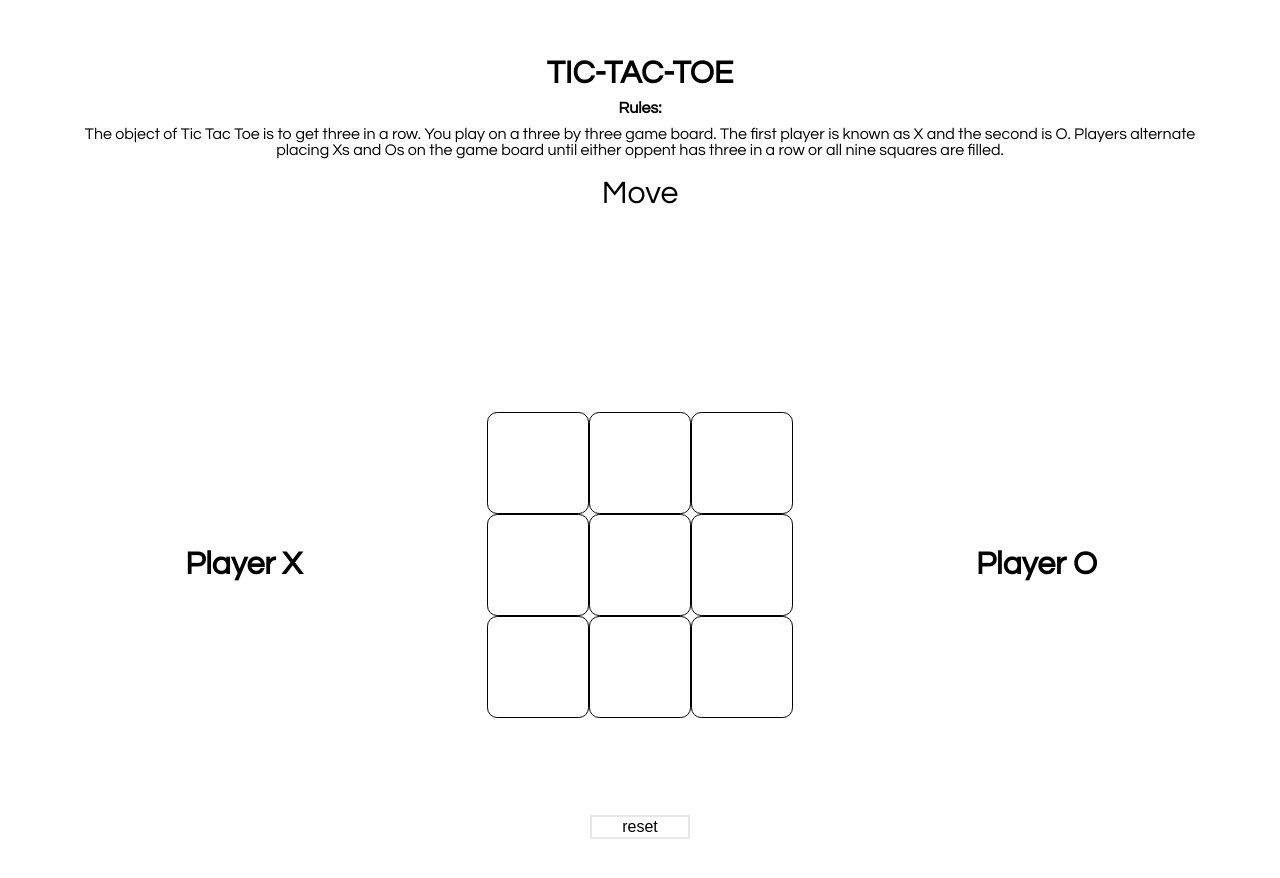
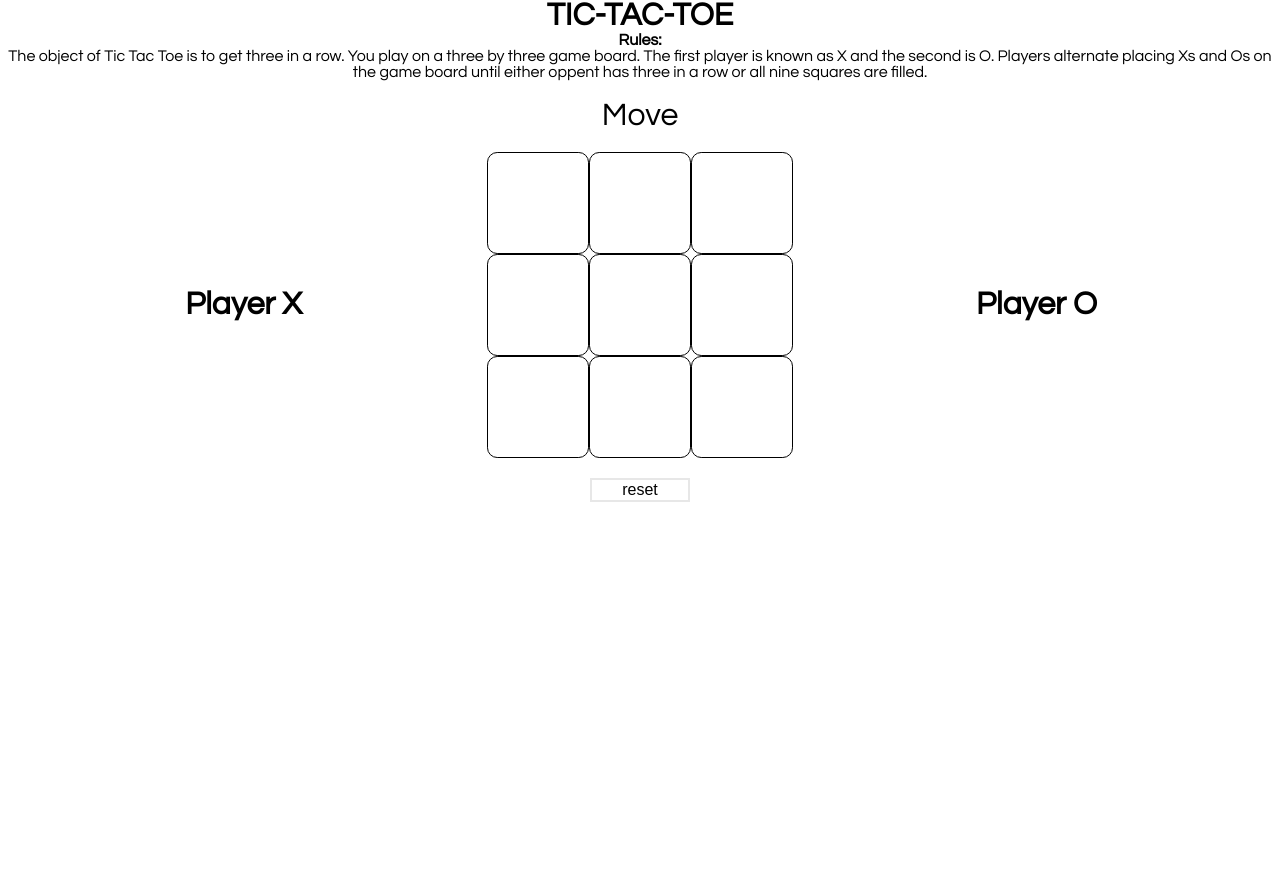
Before and after one commit to arieltsq/TicTacToe, a plain HTML site: page index.html in a window 1280 px wide. After the commit the page ends 800 px from the top, so only its background shows below. Drawn offline with nearby package versions, Linux system fonts and the light colour scheme.

Commit message:
udpated css

```diff
--- a/style.css
+++ b/style.css
@@ -2,9 +2,10 @@
 
 body{
   font-family: Century Gothic;
+  height:100%;
+  width:100%;
   display: flex;
   flex-direction: column;
-  flex:6;
   flex-wrap:wrap;
 }
 
@@ -15,18 +16,20 @@ h1{
 }
 
 #top{
-  /*flex: 1 0 100px;*/
+
   /*border:1px solid black;*/
   display: flex;
   flex-direction: column;
   align-items: center;
-  padding: 4.5%;
-  height:200px;
+  /*padding: 4.5%;*/
+  /*flex: 1 0 200px;*/
+  flex-wrap:wrap;
+  /*height:200px;*/
   }
 #middle{
 
   /*border:1px solid black;*/
-  /*flex:1 0 500px;*/
+  flex:1 0 300px;
   display: flex;
   flex-direction: row;
   align-items: center;
@@ -103,6 +106,7 @@ flex: 1 0 100px;
   background-color: white;
    color: black;
    border: 2px solid #e7e7e7;
+   margin: 20px;
 }
 #resetBtn:hover{
 background-color: #e7e7e7;
@@ -124,7 +128,7 @@ background-color: #e7e7e7;
 
 
 #bottom{
-  flex: 1 0 100px;
+  flex: 1 0 200px;
   display: flex;
   flex-direction: column;
   align-items: center;
@@ -140,14 +144,10 @@ margin-top: 50px;
 
 h3{
   font-weight: bold;
-  padding:10px;
+  /*padding:10px;*/
 }
 
 p{
   text-align: center;
-  font: 20px;
+  font: 18px;
 }
-
-.display{
-  display: none;
-}
```
